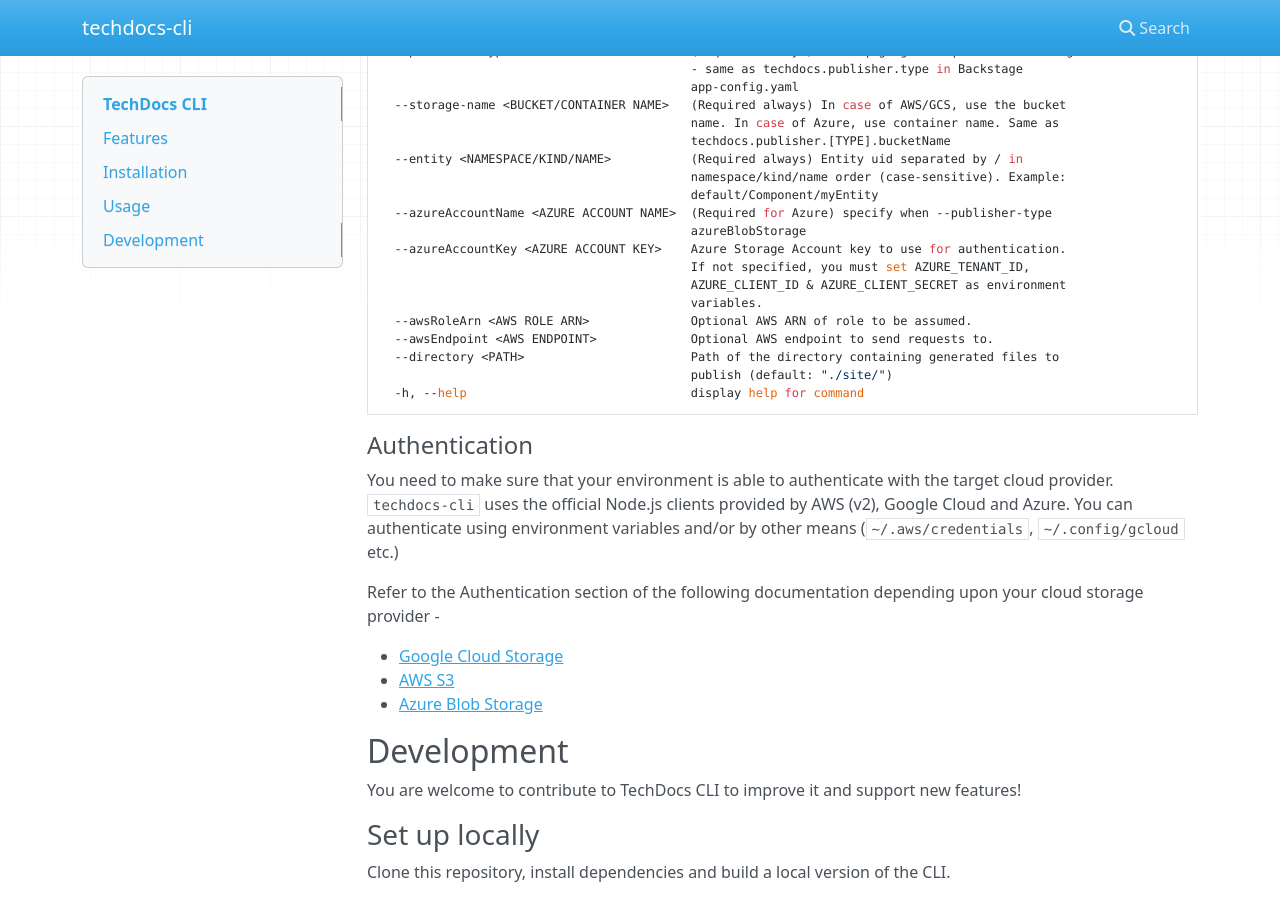
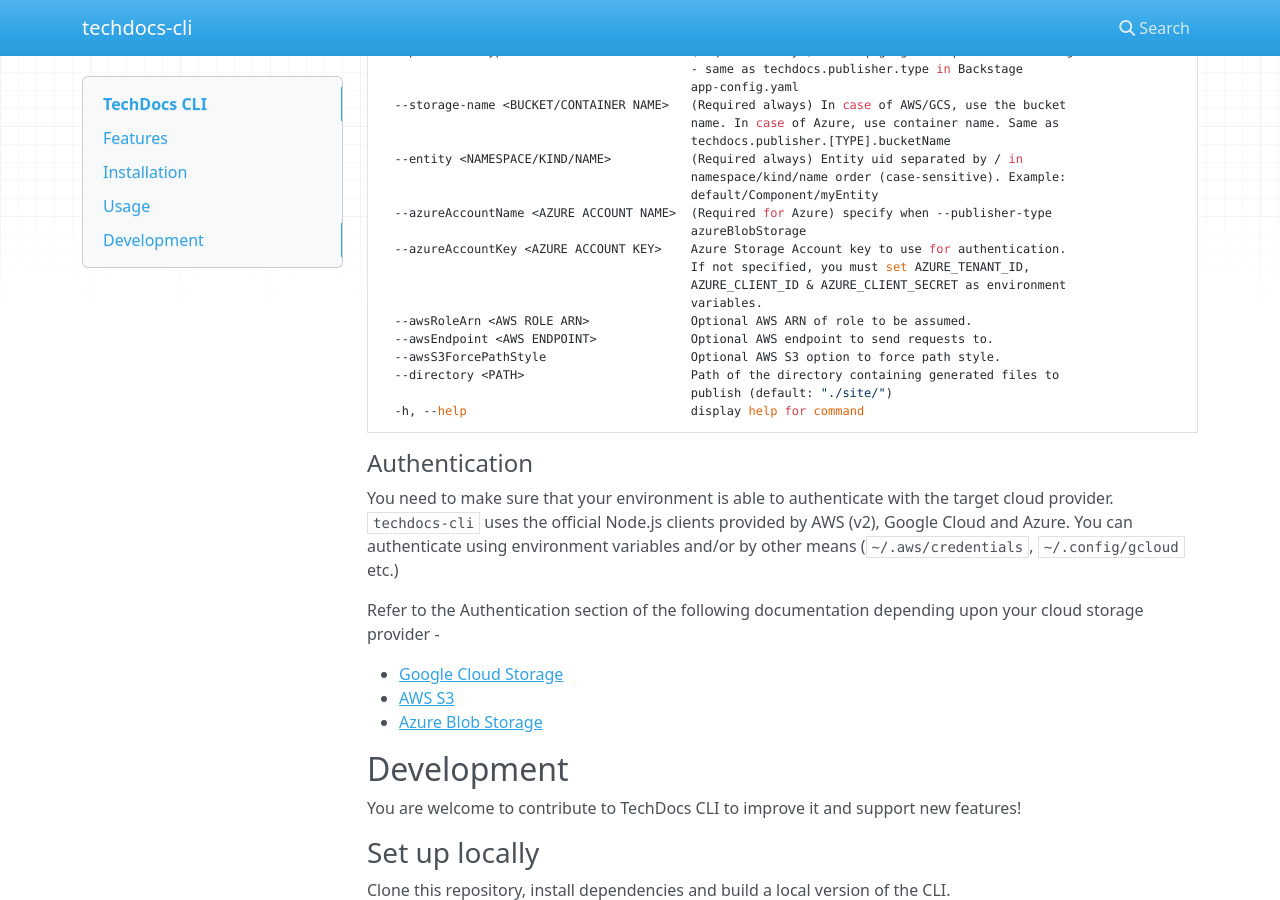
Before and after one commit to backstage/techdocs-cli, an MkDocs documentation site: the page built from docs/README.md, in a window 1280 px wide and 900 px high, scrolled down 2876 px. Built offline with MkDocs 1.6.1, drawn with Linux system fonts in a browser that asks for light colours; nearby versions of some CDN libraries.

Commit message:
docs: update readme file
Add the --awsS3ForcePathStyle option for publish commands.

Signed-off-by: Camila Belo <camilaibs@gmail.com>

```diff
--- a/docs/README.md
+++ b/docs/README.md
@@ -151,6 +151,7 @@
                                            variables.
   --awsRoleArn <AWS ROLE ARN>              Optional AWS ARN of role to be assumed.
   --awsEndpoint <AWS ENDPOINT>             Optional AWS endpoint to send requests to.
+  --awsS3ForcePathStyle                    Optional AWS S3 option to force path style.
   --directory <PATH>                       Path of the directory containing generated files to
                                            publish (default: "./site/")
   -h, --help                               display help for command
```
